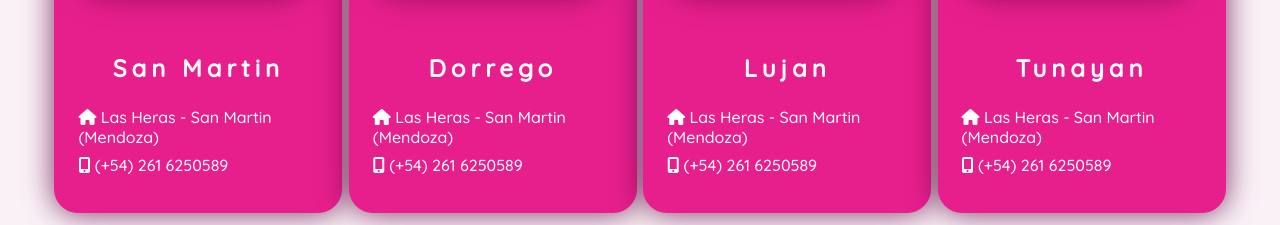
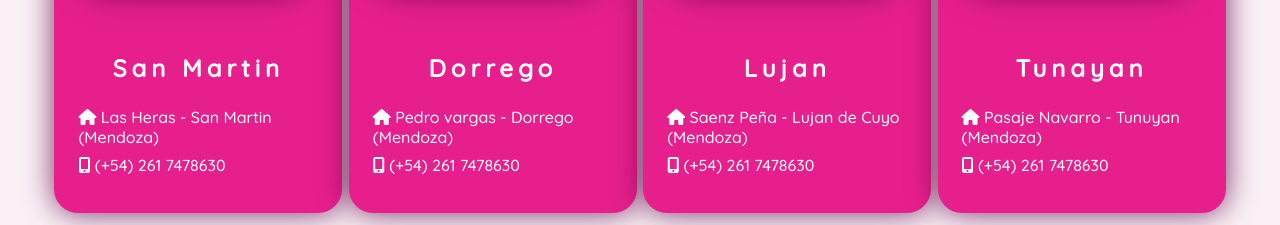
Before and after one commit to jorgedanielsaini/tpo_codo_a_codo, a plain HTML site: page index.html in a window 1280 px wide. Shown: the part 2773-2998 px from the top of the page. Drawn offline with nearby package versions, Linux system fonts and the light colour scheme; no server answers.

Commit message:
ultimo canbio

```diff
--- a/index.html
+++ b/index.html
@@ -189,8 +189,7 @@
 									<li><i class="fa-solid fa-house"></i><span> Las Heras - San Martin
 											(Mendoza)</span>
 									</li>
-									<li><i class="fa-solid fa-mobile-screen-button"></i><span> (+54) 261
-											6250589</span>
+									<li><i class="fa-solid fa-mobile-screen-button"></i><span> (+54) 261 7478630</span>
 									</li>
 								</ul>
 							</div>
@@ -205,11 +204,9 @@
 							<div class="card-content-branch">
 								<h2>Dorrego</h2>
 								<ul>
-									<li><i class="fa-solid fa-house"></i><span> Las Heras - San Martin
-											(Mendoza)</span>
+									<li><i class="fa-solid fa-house"></i><span> Pedro vargas - Dorrego (Mendoza)</span>
 									</li>
-									<li><i class="fa-solid fa-mobile-screen-button"></i><span> (+54) 261
-											6250589</span>
+									<li><i class="fa-solid fa-mobile-screen-button"></i><span> (+54) 261 7478630</span>
 									</li>
 								</ul>
 							</div>
@@ -224,11 +221,10 @@
 							<div class="card-content-branch">
 								<h2>Lujan</h2>
 								<ul>
-									<li><i class="fa-solid fa-house"></i><span> Las Heras - San Martin
+									<li><i class="fa-solid fa-house"></i><span> Saenz Peña - Lujan de Cuyo
 											(Mendoza)</span>
 									</li>
-									<li><i class="fa-solid fa-mobile-screen-button"></i><span> (+54) 261
-											6250589</span>
+									<li><i class="fa-solid fa-mobile-screen-button"></i><span> (+54) 261 7478630</span>
 									</li>
 								</ul>
 							</div>
@@ -243,11 +239,10 @@
 							<div class="card-content-branch">
 								<h2>Tunayan</h2>
 								<ul>
-									<li><i class="fa-solid fa-house"></i><span> Las Heras - San Martin
+									<li><i class="fa-solid fa-house"></i><span> Pasaje Navarro - Tunuyan
 											(Mendoza)</span>
 									</li>
-									<li><i class="fa-solid fa-mobile-screen-button"></i> <span>(+54) 261
-											6250589</span>
+									<li><i class="fa-solid fa-mobile-screen-button"></i> <span>(+54) 261 7478630</span>
 									</li>
 								</ul>
 							</div>
```
